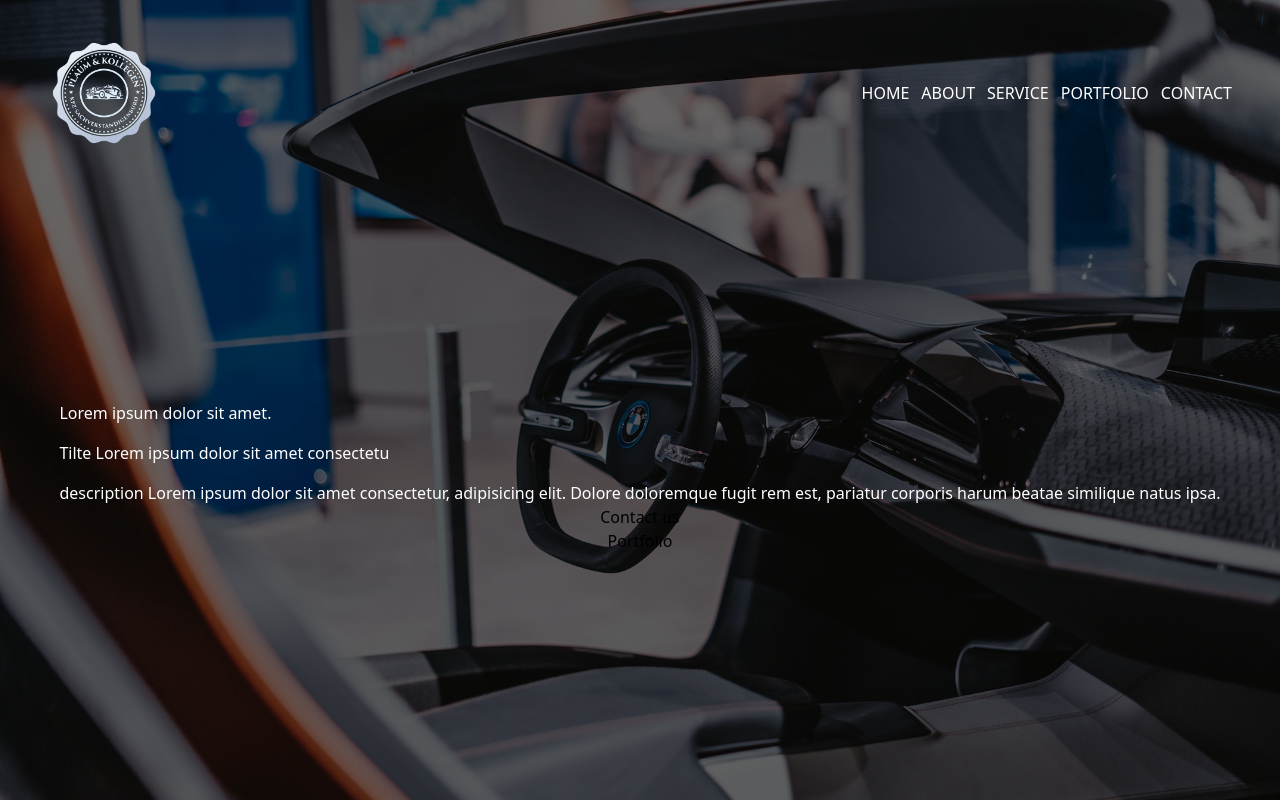
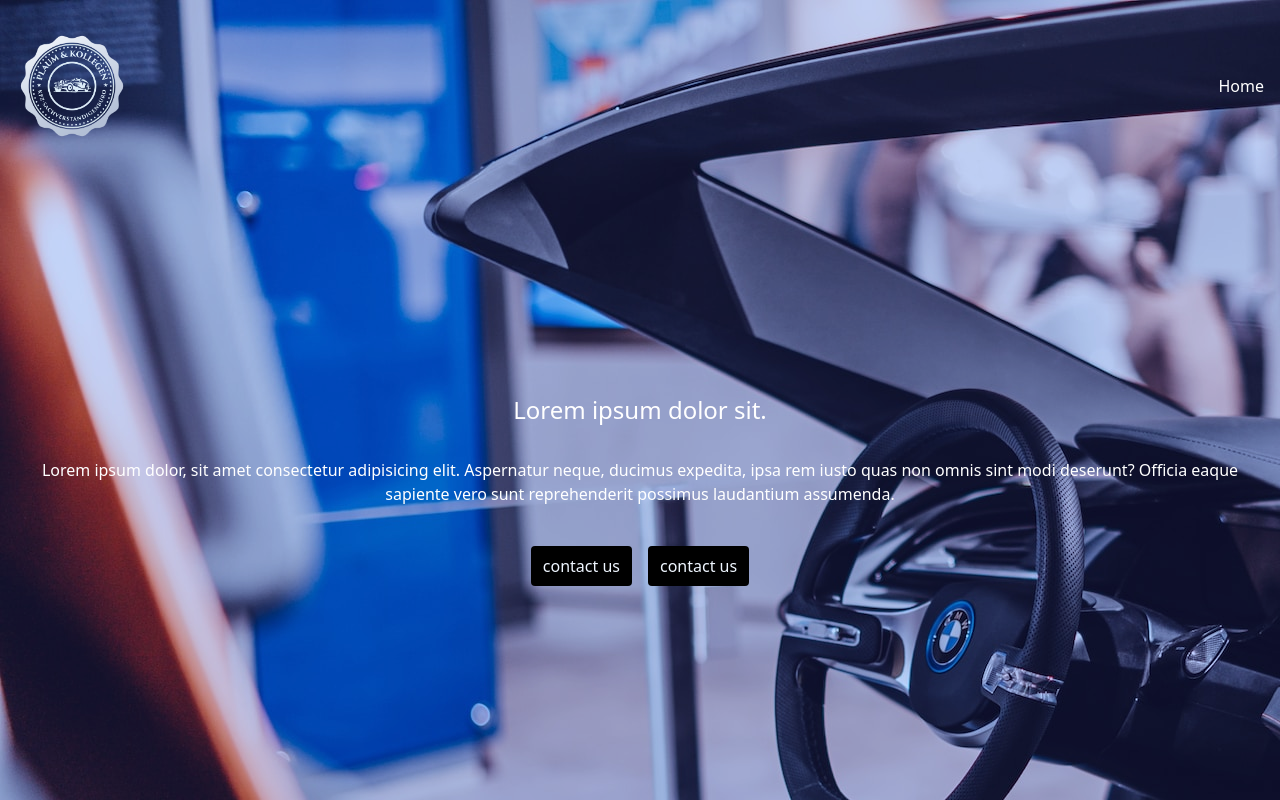
Before and after one commit to imjasohag/Hero-section-design-with-tailwind-Grid-Flex, a React (Vite) app: page / in a window 1280 px wide. Built offline with nearby package versions, Linux system fonts and the light colour scheme.

Commit message:
done using only flex

```diff
--- a/src/App.jsx
+++ b/src/App.jsx
@@ -3,50 +3,34 @@ import React from 'react'
 const App = () => {
   return (
     <>
-      <section style={{ backgroundImage: 'url("/img/background.jpg")' }} className='flex flex-col  relative w-full h-screen bg-blend-overlay bg-black/60   bg-cover bg-no-repeat px-4 py-4 md:px-12'>
-        <nav className='grid grid-cols-2 items-center h-1/5 w-full  '>
+      <section style={{ backgroundImage: "url('/img/background.jpg')" }} className='flex flex-col bg-blend-overlay bg-blue-800/30 text-white h-screen py-2 px-4'>
+        <nav className='container mx-auto  w-full  h-1/5 flex items-center justify-between '>
+          {/* logo  */}
+          <img className='w-28' src="/img/logo.png" alt="" />
+          {/* menu part  */}
+          <ul>
+            <li><a href=""></a>Home</li>
+          </ul>
+        </nav>
+        {/* content part  */}
+        <div className='container mx-auto h-4/5 flex flex-col justify-center space-y-8   '>
+          <div className='text-center'>
+            <h1 className='text-2xl my-8'>
+              Lorem ipsum dolor sit.
+            </h1>
+            <p>
+              Lorem ipsum dolor, sit amet consectetur adipisicing elit. Aspernatur neque, ducimus expedita, ipsa rem iusto quas non omnis sint modi deserunt? Officia eaque sapiente vero sunt reprehenderit possimus laudantium assumenda.
+            </p>
 
-          {/* logo  */}
-          <img className='block w-20 md:w-28' src="/img/logo.png" alt="" />
-          {/* menu big screen  */}
-          <ul className='hidden md:flex text-white justify-self-end space-x-3  text-base uppercase '>
-            <li className='hover:text-blue-700'  ><a href="#">Home</a></li>
-            <li className='hover:text-blue-700'  ><a href="#">about</a></li>
-            <li className='hover:text-blue-700'  ><a href="#">service</a></li>
-            <li className='hover:text-blue-700'  ><a href="#">portfolio</a></li>
-            <li className='hover:text-blue-700'  ><a href="#">contact</a></li>
-          </ul>
-          {/* hamberger icon  */}
-          <img className='z-10 inline md:hidden  justify-self-end  w-8' src="/img/hamburger.png" alt="" srcset="" />
+          </div>
+          <div className='flex justify-center'>
 
-
-
-
-        </nav>
-        {/* hamberger menu  */}
-        <ul className='hidden bg-slate-800 w-full px-4 py-8 absolute top-0 bottom-0 right-0 left-0 md:hidden text-white space-y-3 text-base uppercase '>
-          <li className='hover:text-blue-700' ><a href="">Home</a></li>
-          <li className='hover:text-blue-700' ><a href="">about</a></li>
-          <li className='hover:text-blue-700' ><a href="">service</a></li>
-          <li className='hover:text-blue-700' ><a href="">portfolio</a></li>
-          <li className='hover:text-blue-700' ><a href="">contact</a></li>
-        </ul>
-
-        {/* content  */}
-        <div className='h-[80%] grid place-content-center flex-1'>
-
-          <div className='text-white  space-y-4'>
-            <p className=''>Lorem ipsum dolor sit amet.</p>
-            <h1> Tilte Lorem ipsum dolor sit amet consectetu</h1>
-            <p>description      Lorem ipsum dolor sit amet consectetur, adipisicing elit. Dolore doloremque fugit rem est, pariatur corporis harum beatae similique natus ipsa.</p>
+            <button className='px-3 py-2 m-2 rounded bg-black text-blue-50'>contact us</button>
+            <button className='px-3 py-2 m-2 rounded bg-black text-blue-50'>contact us</button>
           </div>
-          <button>Contact us</button>
-          <button>Portfolio</button>
-          <div>
-          </div>
-
         </div>
       </section>
+
     </>
   )
 }
```
